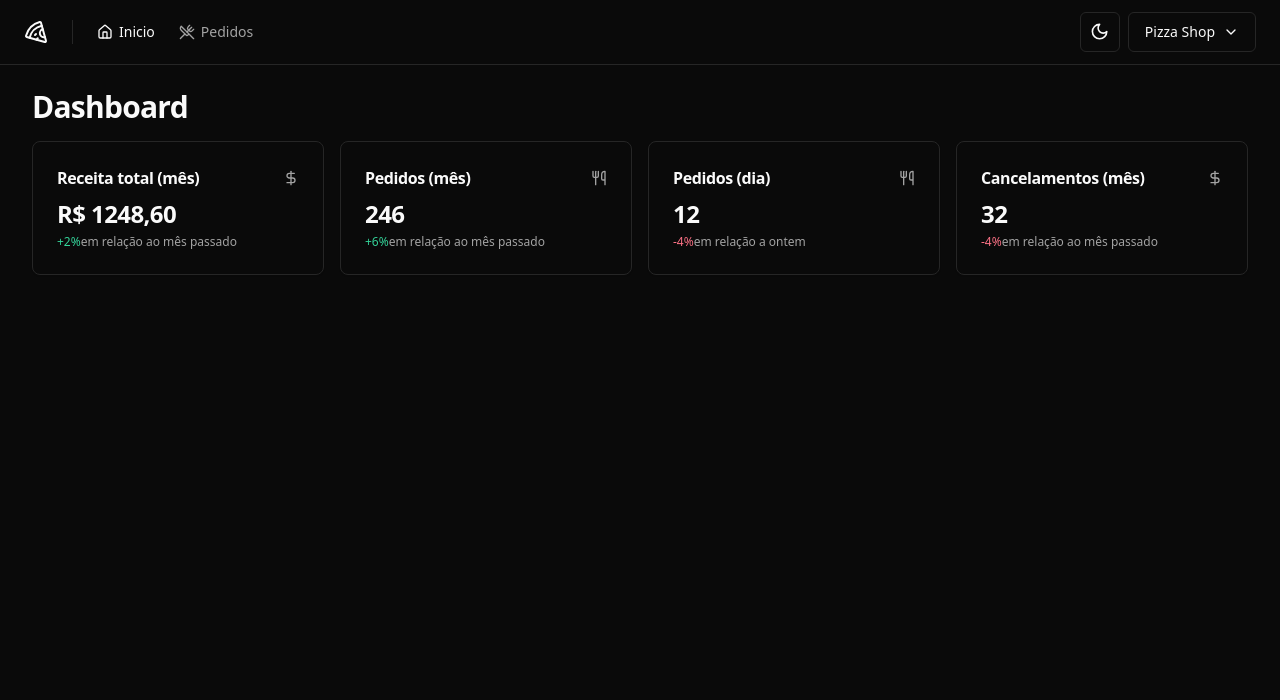
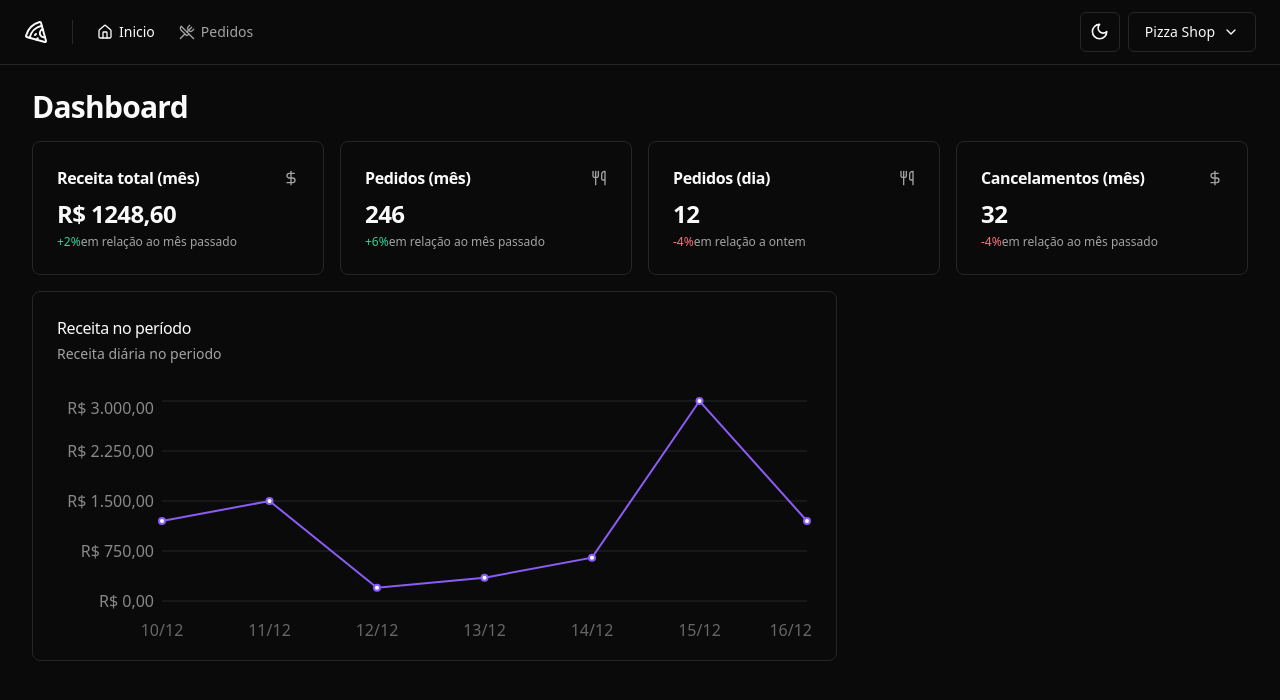
Before and after one commit to rafaelsantoslv/pizzashop-frontend, a React (Vite) app: page / in a window 1280 px wide. Shown: the top 700 px of the page. Built offline with nearby package versions, Linux system fonts and the light colour scheme.

Commit message:
feat: Realizado criação do gráfico de receita no período

```diff
--- a/package.json
+++ b/package.json
@@ -29,6 +29,7 @@
     "react-helmet-async": "^2.0.5",
     "react-hook-form": "^7.53.0",
     "react-router-dom": "^6.26.1",
+    "recharts": "^2.12.7",
     "sonner": "^1.5.0",
     "sort-by": "^1.2.0",
     "tailwind-merge": "^2.5.2",
--- a/src/pages/app/dashboard/dashboard.tsx
+++ b/src/pages/app/dashboard/dashboard.tsx
@@ -4,6 +4,7 @@
 import MonthCanceledOrdersCard from './month-canceled-orders-amount'
 import MonthOrdersAmountCard from './month-orders-amount-card'
 import MonthRevenueCard from './month-revenue-card'
+import RevenueChart from './revenue-chart'
 const DashBoard = () => {
   return (
     <>
@@ -16,6 +17,9 @@
           <DayOrdersAmountCard />
           <MonthCanceledOrdersCard />
         </div>
+        <div className="grid grid-cols-9 gap-4">
+          <RevenueChart />
+        </div>
       </div>
     </>
   )
--- /dev/null
+++ b/src/pages/app/dashboard/revenue-chart.tsx
@@ -0,0 +1,70 @@
+import {
+  CartesianGrid,
+  Line,
+  LineChart,
+  ResponsiveContainer,
+  XAxis,
+  YAxis,
+} from 'recharts'
+import colors from 'tailwindcss/colors'
+
+import {
+  Card,
+  CardContent,
+  CardDescription,
+  CardHeader,
+  CardTitle,
+} from '@/components/ui/card'
+
+const data = [
+  { date: '10/12', revenue: 1200 },
+  { date: '11/12', revenue: 1500 },
+  { date: '12/12', revenue: 200 },
+  { date: '13/12', revenue: 350 },
+  { date: '14/12', revenue: 650 },
+  { date: '15/12', revenue: 3000 },
+  { date: '16/12', revenue: 1200 },
+]
+
+const RevenueChart = () => {
+  return (
+    <Card className="col-span-6">
+      <CardHeader className="flex-row items-center justify-between pb-8">
+        <div className="space-y-1">
+          <CardTitle className="text-base font-medium">
+            Receita no período
+          </CardTitle>
+          <CardDescription>Receita diária no periodo</CardDescription>
+        </div>
+      </CardHeader>
+      <CardContent>
+        <ResponsiveContainer width="100%" height={240}>
+          <LineChart data={data} style={{ fontsize: 12 }}>
+            <XAxis dataKey="date" tickLine={false} axisLine={false} dy={16} />
+            <YAxis
+              stroke="#888"
+              axisLine={false}
+              tickLine={false}
+              width={100}
+              tickFormatter={(value: number) =>
+                value.toLocaleString('pt-BR', {
+                  style: 'currency',
+                  currency: 'BRL',
+                })
+              }
+            />
+            <CartesianGrid vertical={false} className="stroke-muted" />
+            <Line
+              type="linear"
+              strokeWidth={2}
+              dataKey={'revenue'}
+              stroke={colors.violet['500']}
+            />
+          </LineChart>
+        </ResponsiveContainer>
+      </CardContent>
+    </Card>
+  )
+}
+
+export default RevenueChart
```
Also changed, not shown: 1 other file (tests, documents, lock files or other folders).
